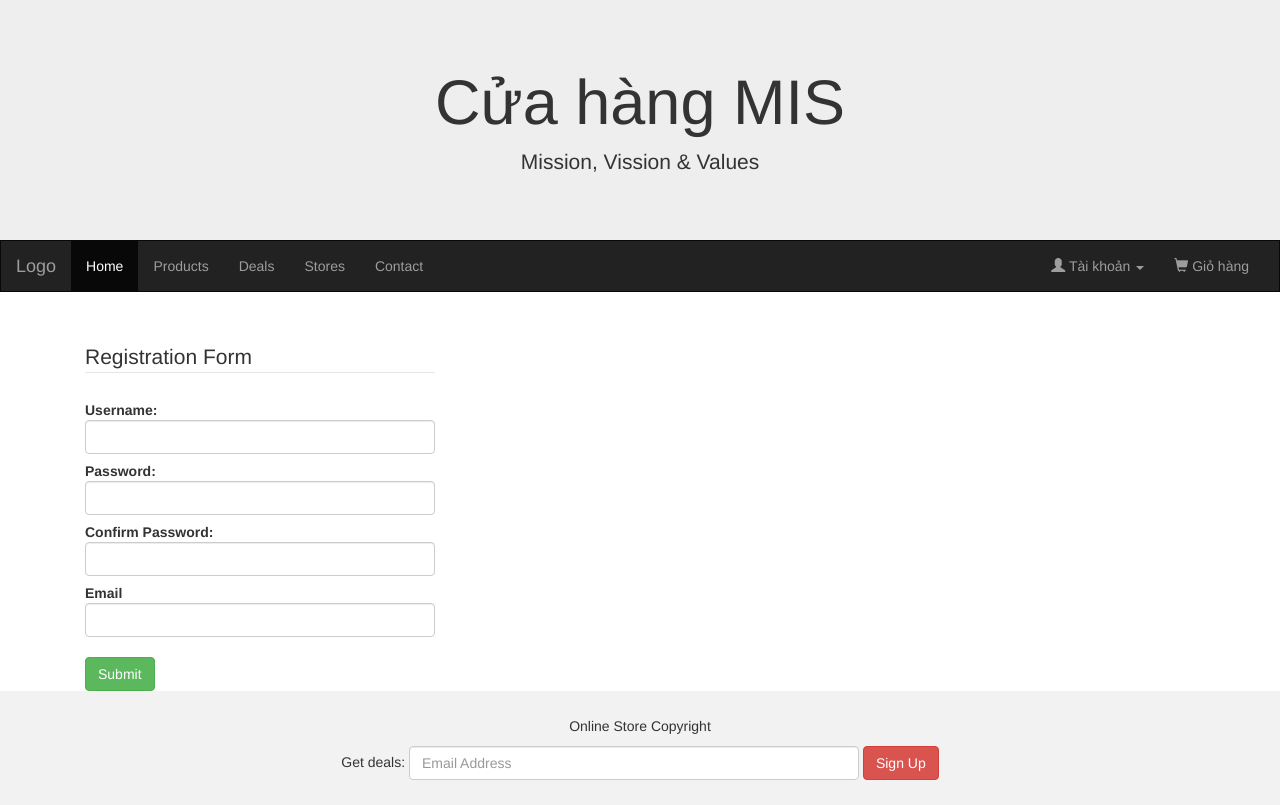
After one commit to sinhvtr/221IS32A03, a PHP site: page /dang_ky.php in a window 1280 px wide. The commit adds this page. Run offline with PHP 8.4, Linux system fonts and the light colour scheme.

Commit message:
Update dang_ky function

```diff
--- /dev/null
+++ b/dang_ky.php
@@ -0,0 +1,78 @@
+<?php require('header.php')?>
+    <!-- Page Content -->
+<div class="container">
+  <div class="col-md-4">
+        <form name="register" class="form-horizontal" id="registration"
+                                onsubmit="return checkForm()" method='post' action='thuc_hien_dang_ky.php'>
+    		<fieldset>
+    			<legend>Registration Form</legend>
+    			<div class="control-group">
+    				<label class="control-label">Username:</label>
+    				<div class="controls">
+    					<input class="form-control" type="text" id="username" name="username">
+    				</div>
+    			</div>
+    			<div class="control-group">
+    				<label class="control-label">Password:</label>
+    				<div class="controls">
+    					<input class="form-control" type="text" id="password" name="password">
+    				</div>
+    			</div>
+    			<div class="control-group">
+    				<label class="control-label">Confirm Password:</label>
+    				<div class="controls">
+    					<input class="form-control" type="text" id="confirmPassword" name="confirmPassword">
+    				</div>
+    			</div>
+    			<div class="control-group">
+    				<label class="control-label">Email</label>
+    				<div class="controls">
+    					<input class="form-control" type="text" id="email" name="email">
+    				</div>
+    			</div>
+    			<div class="control-group">
+    				<label class="control-label"></label>
+    				<div class="controls">
+    					<button  type="submit" class="btn btn-success" >Submit</button>
+    				</div>
+    			</div>
+    		</fieldset>
+    	</form>
+    </div>
+</div>
+<?php require('footer.php')?>
+
+<script>
+function checkForm()
+{
+     var username = document.forms['register']["username"].value;
+     var password = document.forms['register']["password"].value;
+     var confirmPassword = document.forms['register']["confirmPassword"].value;
+     var email = document.forms['register']["email"].value;
+
+     if(username == '')
+     {
+        alert('Bạn phải nhập đầy đủ thông tin người dùng');
+        document.forms["register"]["username"].focus();
+        return false;
+     }
+     else if(password == '')
+     {
+        alert('Bạn phải nhập mật khẩu');
+        document.forms["register"]["password"].focus();
+        return false;
+     }
+     else if(email == '')
+     {
+        alert('Bạn phải nhập email');
+        document.forms["register"]["email"].focus();
+        return false;
+     }
+     else if(password != confirmPassword)
+     {
+        alert('Mật khẩu xác nhận chưa khớp !');
+        return false;
+     }
+     else return true;
+}
+</script>
--- /dev/null
+++ b/footer.php
@@ -0,0 +1,11 @@
+
+<footer class="container-fluid text-center">
+  <p>Online Store Copyright</p>
+  <form class="form-inline">Get deals:
+    <input type="email" class="form-control" size="50" placeholder="Email Address">
+    <button type="button" class="btn btn-danger">Sign Up</button>
+  </form>
+</footer>
+
+</body>
+</html>
--- /dev/null
+++ b/header.php
@@ -0,0 +1,78 @@
+<!DOCTYPE html>
+<html lang="en">
+<head>
+  <title>Cửa hàng MIS</title>
+  <meta charset="utf-8">
+  <meta name="viewport" content="width=device-width, initial-scale=1">
+  <link rel="stylesheet" href="https://maxcdn.bootstrapcdn.com/bootstrap/3.4.1/css/bootstrap.min.css">
+  <script src="https://ajax.googleapis.com/ajax/libs/jquery/3.6.1/jquery.min.js"></script>
+  <script src="https://maxcdn.bootstrapcdn.com/bootstrap/3.4.1/js/bootstrap.min.js"></script>
+  <style>
+    /* Remove the navbar's default rounded borders and increase the bottom margin */
+    .navbar {
+      margin-bottom: 50px;
+      border-radius: 0;
+    }
+
+    /* Remove the jumbotron's default bottom margin */
+     .jumbotron {
+      margin-bottom: 0;
+    }
+
+    /* Add a gray background color and some padding to the footer */
+    footer {
+      background-color: #f2f2f2;
+      padding: 25px;
+    }
+  </style>
+</head>
+<body>
+
+<div class="jumbotron">
+  <div class="container text-center">
+    <h1>Cửa hàng MIS</h1>
+    <p>Mission, Vission & Values</p>
+  </div>
+</div>
+
+<nav class="navbar navbar-inverse">
+  <div class="container-fluid">
+    <div class="navbar-header">
+      <button type="button" class="navbar-toggle" data-toggle="collapse" data-target="#myNavbar">
+        <span class="icon-bar"></span>
+        <span class="icon-bar"></span>
+        <span class="icon-bar"></span>
+      </button>
+      <a class="navbar-brand" href="#">Logo</a>
+    </div>
+    <div class="collapse navbar-collapse" id="myNavbar">
+      <ul class="nav navbar-nav">
+        <li class="active"><a href="#">Home</a></li>
+        <li><a href="#">Products</a></li>
+        <li><a href="#">Deals</a></li>
+        <li><a href="#">Stores</a></li>
+        <li><a href="#">Contact</a></li>
+      </ul>
+
+
+      <ul class="nav navbar-nav navbar-right">
+        <li>
+            <a class="dropdown-toggle" data-toggle="dropdown" id="dropdownMenuLink" href="#" role="button" aria-haspopup="true" aria-expanded="false">
+                <span class="glyphicon glyphicon-user"></span> Tài khoản
+                <span class="caret"></span>
+            </a>
+            <ul class="dropdown-menu" aria-labelledby="dropdownMenuLink">
+              <li><a href="#">Đăng nhập</a></li>
+              <li><a href="dang_ky.php">Đăng ký</a></li>
+            </ul>
+        </li>
+        <li>
+            <a href="#">
+                <span class="glyphicon glyphicon-shopping-cart"></span> Giỏ hàng
+            </a>
+        </li>
+      </ul>
+
+    </div>
+  </div>
+</nav>
```
Also changed, not shown: index.php (+2 -73 lines).
